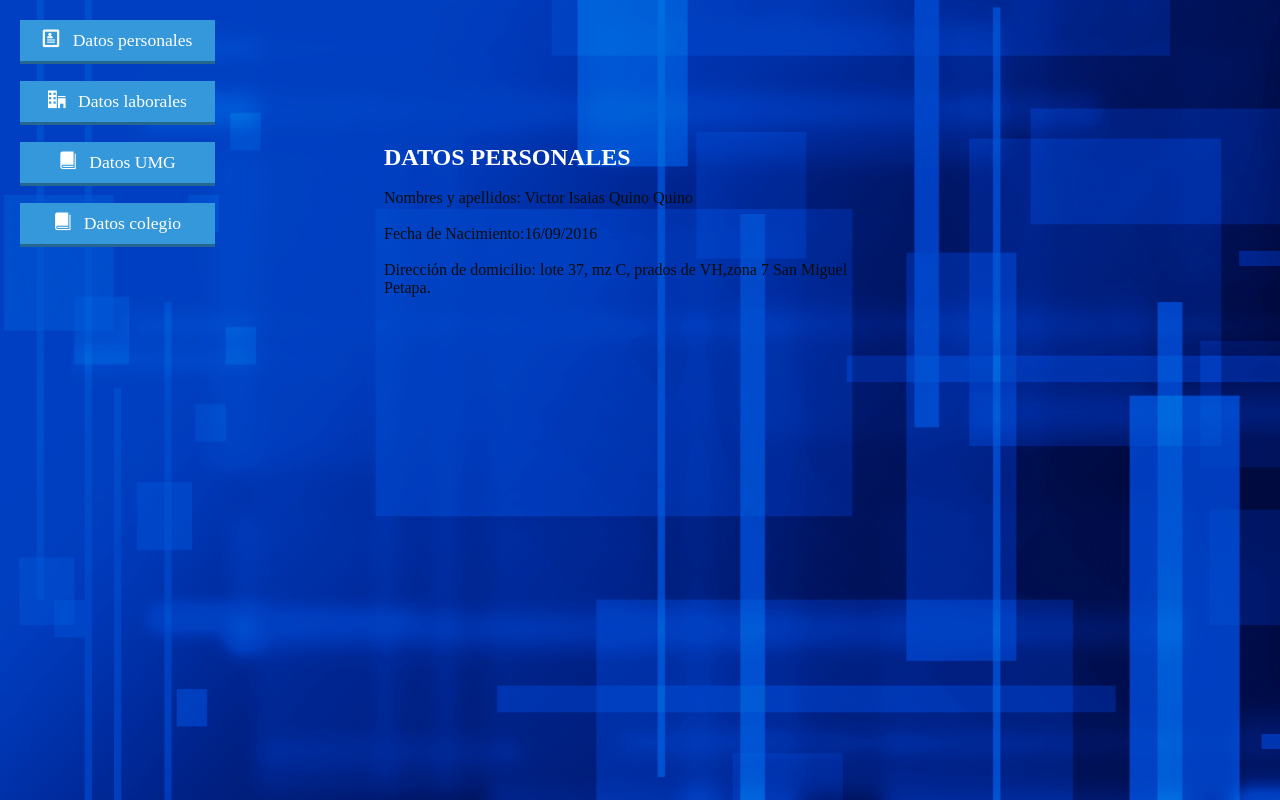
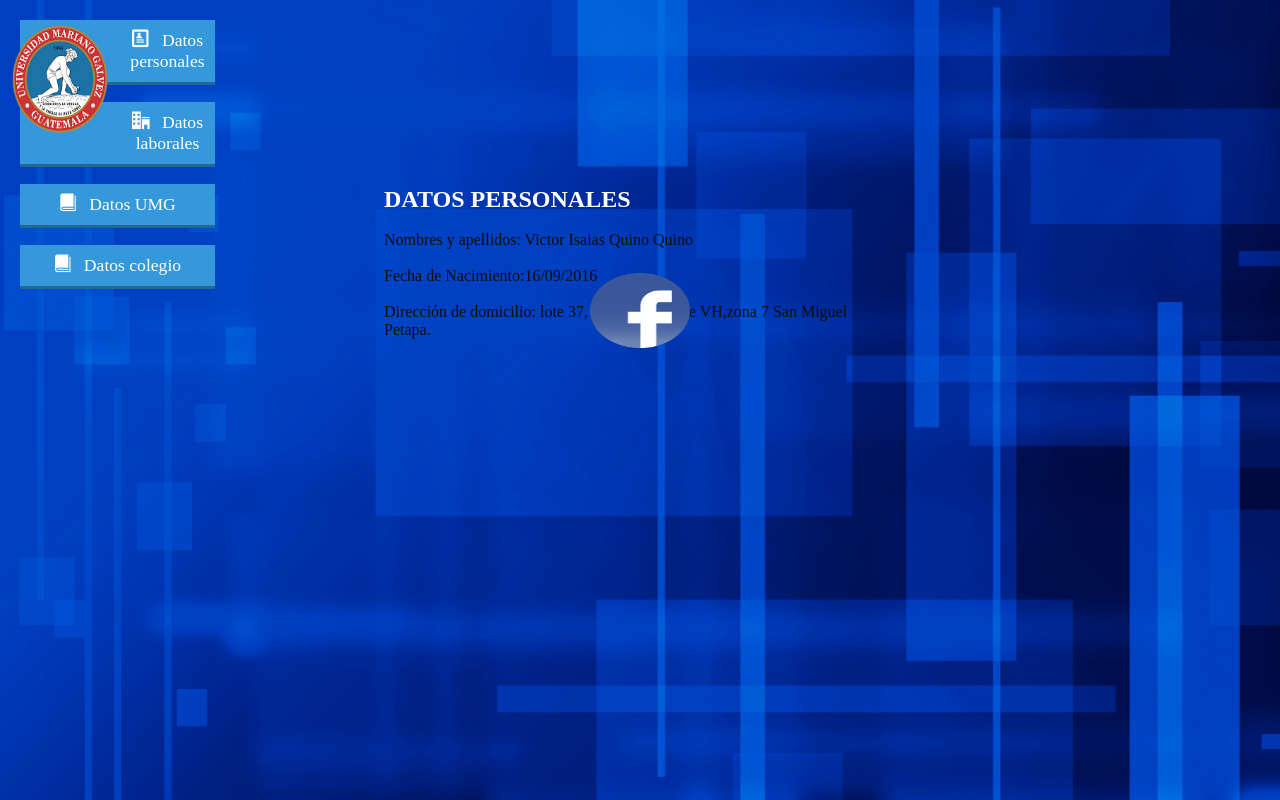
Before and after one commit to victor363/prueba2, a plain HTML site: page ip.html in a window 1280 px wide. Drawn offline with Linux system fonts and the light colour scheme; files whose address does not match are found by name.

Commit message:
Update ip.html

```diff
--- a/ip.html
+++ b/ip.html
@@ -2,7 +2,7 @@
 <HTML lang="en">
 <head>
 <meta charset="UTF-8">
-
+<img src ="UMG.png" align="left" width="120" height="120">
 <title> Victor Quino </title>
 <link rel="stylesheet" href="estilos.css">
 <link rel="stylesheet" href="fonts/style.css">
@@ -62,7 +62,7 @@ width:40%;
 
 
 
-
+<a href="https://www.facebook.com/kino.viktor"> <img src="facebook.png" width="100" height="75">
 
 
 </body>
```
